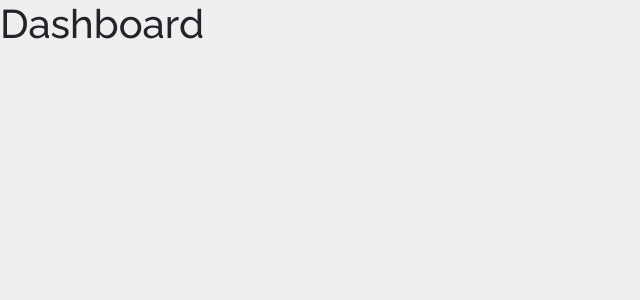
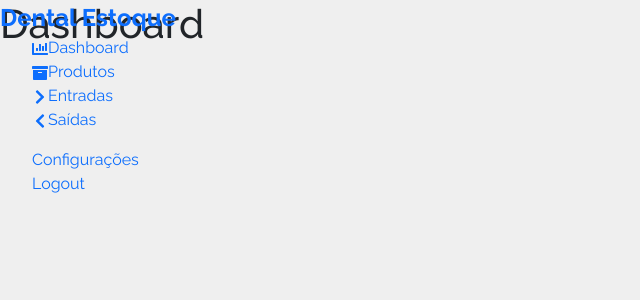
Before and after one commit to Mateusinhodev/DentalEstoque, a React (Vite) app in the folder dentalestoque-frontend/: page /dashboard in a window 1280 px wide. Shown: the top 300 px of the page, without its empty margins (0-640 px from the left). Built offline with nearby package versions, Linux system fonts and the light colour scheme.

Commit message:
Iniciando o sidebar

```diff
--- /dev/null
+++ b/dentalestoque-frontend/src/components/Header/header.css
@@ -0,0 +1,29 @@
+:root {
+    --ligth: #F9F9F9;
+    --blue: #3C91E6;
+    --liggt-blue: #CFE8FF;
+    --grey: #EEE;
+    --dark-grey: #AAAAAA;
+    --dark: #342E37;
+    --red: #DB504A;
+    --yellow: #FFCE26;
+    --ligth-yellow: #FFF2C6;
+    --orange: #FD7238;
+    --ligth-orange: #FFF0D3;
+}
+
+#sidebar {
+    margin: 0;
+    padding: 0;
+    position: fixed;
+    top: 0;
+    left: 0;
+    width: 280px;
+    height: 100%;
+    z-index: 1000;
+}
+
+#sidebar .brand {
+    font-size: 24px;
+    font-weight: 700;
+}
--- /dev/null
+++ b/dentalestoque-frontend/src/components/Header/index.jsx
@@ -0,0 +1,55 @@
+import { FaArchive, FaChartBar, FaChevronRight, FaChevronLeft } from "react-icons/fa";
+import './header.css';
+import { Link } from "react-router-dom";
+
+export default function Header() {
+    return (
+        <div id="sidebar">
+            <Link className="brand">
+                <span className="text">Dental Estoque</span>
+            </Link>
+
+            <ul className="side-menu top">
+                <li>
+                    <Link to="/dashboard">
+                        <FaChartBar />
+                        <span>Dashboard</span>
+                    </Link>
+                </li>
+                <li>
+                    <Link to="/produtos">
+                        <FaArchive />
+                        <span>Produtos</span>
+                    </Link>
+                </li>
+                <li>
+                    <Link to="/entradas">
+                        <FaChevronRight />
+                        <span>Entradas</span>
+                    </Link>
+                </li>
+                <li>
+                    <Link to="/saidas">
+                        <FaChevronLeft />
+                        <span>Saídas</span>
+                    </Link>
+                </li>
+            </ul>
+
+            <ul className="sidemenu">
+                <li>
+                    <Link to="/configuracoes">
+                        {/* <LuSettings /> */}
+                        <span>Configurações</span>
+                    </Link>
+                </li>
+                <li>
+                    <Link to="/logout">
+                        {/* <LuLogOut /> */}
+                        <span>Logout</span>
+                    </Link>
+                </li>
+            </ul>
+        </div>
+    );
+}
--- a/dentalestoque-frontend/src/pages/Dashboard/index.jsx
+++ b/dentalestoque-frontend/src/pages/Dashboard/index.jsx
@@ -1,7 +1,10 @@
+import Header from "../../components/Header";
+
 export default function Dashboard() {
     return (
         <div>
             <h1>Dashboard</h1>
+            <Header/>
         </div>
     )
 }
--- /dev/null
+++ b/dentalestoque-frontend/src/pages/Entradas/index.jsx
@@ -0,0 +1,7 @@
+export default function Entradas() {
+    return (
+        <div>
+            <h1>Entradas</h1>
+        </div>
+    )
+}
--- /dev/null
+++ b/dentalestoque-frontend/src/pages/Produtos/index.jsx
@@ -0,0 +1,7 @@
+export default function Produtos() {
+    return (
+        <div>
+            <h1>Produtos</h1>
+        </div>
+    )
+}
--- /dev/null
+++ b/dentalestoque-frontend/src/pages/Saidas/index.jsx
@@ -0,0 +1,7 @@
+export default function Saidas() {
+    return (
+        <div>
+            <h1>Saídas</h1>
+        </div>
+    )
+}
--- a/dentalestoque-frontend/src/routes/index.jsx
+++ b/dentalestoque-frontend/src/routes/index.jsx
@@ -2,6 +2,9 @@ import { Routes, Route } from 'react-router-dom'
 import SignIn from '../pages/SignIn'
 import SignUp from '../pages/SignUp';
 import Dashboard from '../pages/Dashboard';
+import Produtos from '../pages/Produtos';
+import Entradas from '../pages/Entradas';
+import Saidas from '../pages/Saidas';
 
 function RoutesApp() {
     return(
@@ -10,6 +13,9 @@ function RoutesApp() {
             <Route path='/cadastro' element={ <SignUp/> }/>
 
             <Route path='/dashboard' element={ <Dashboard/> }/>
+            <Route path='/produtos' element={ <Produtos/> }/>
+            <Route path='/entradas' element={ <Entradas/> }/>
+            <Route path='/saidas' element={ <Saidas/> }/>
         </Routes>
     )
 }
```
